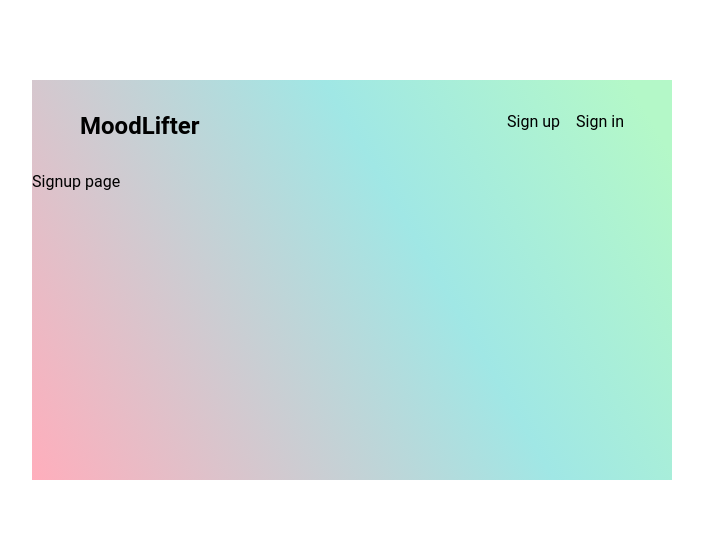
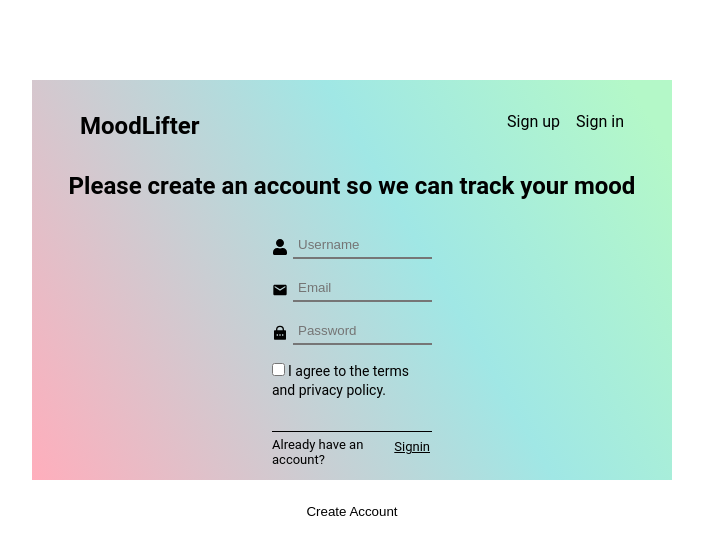
Before and after one commit to hannah68/MoodLifter, a React (Create React App) app: page /signup in a window 1280 px wide. Shown: the top 554 px of the page, without its empty margins (288-991 px from the left). Built offline with nearby package versions, Linux system fonts and the light colour scheme.

Commit message:
build UI for signup page

```diff
--- a/src/client/pages/Signup.tsx
+++ b/src/client/pages/Signup.tsx
@@ -1,15 +1,44 @@
 import React from "react";
+import { RiLockPasswordFill } from 'react-icons/ri';
+import { MdEmail } from 'react-icons/md';
+import { FaUser } from 'react-icons/fa';
+import { Link } from "react-router-dom";
+
+import '../styles/signup.css';
 
 export interface ISignupProps {}
 
 const Signup: React.FunctionComponent<ISignupProps> = (props) => {
 	return (
-    <>
-      <div>Signup page</div>
-    </>
-
-  );
+		<div className="signup-page">
+			<h2>Please create an account so we can track your mood</h2>
+			<form className="signup-form">
+				<div className="input-groups">
+					<label htmlFor="username"><FaUser/></label>
+					<input type="text" placeholder="Username" id="username"/>
+				</div>
+				<div className="input-groups">
+					<label htmlFor="email"><MdEmail/></label>
+					<input type="text" placeholder="Email" id="email"/>
+				</div>
+				<div className="input-groups">
+					<label htmlFor="password"><RiLockPasswordFill/></label>
+					<input type="text" placeholder="Password" id="password" />
+				</div>
+				<div>
+					<input type="checkbox" name="terms" required/>
+          <span className="terms">I agree to the terms and privacy policy.</span>
+				</div>
+        <div className="login-container">
+          <p className="signin-text">Already have an account?</p>
+          <Link to='/signin' className="signin-btn">Signin</Link>
+        </div>
+				<button type="submit" className="register-btn">
+					Create Account
+				</button>
+			</form>
+		</div>
+	);
 };
 
-
 export default Signup;
--- /dev/null
+++ b/src/client/styles/signup.css
@@ -0,0 +1,74 @@
+.signup-page{
+
+    display: flex;
+    flex-direction: column;
+    gap: 1rem;
+}
+
+.signup-page h2{
+    text-align: center;
+}
+
+.signup-form{
+    width: 30%;
+    /* background-color: var(--color-mint); */
+    display: flex;
+    flex-direction: column;
+    justify-content: center;
+    margin: 0 auto;
+    padding: 1rem;
+    gap: 1rem;
+}
+
+.input-groups{
+    display: flex;
+    align-items: flex-end;
+}
+
+.input-groups label{
+    padding-right: 5px;
+
+}
+
+.input-groups input{
+    width: 90%;
+    padding: 5px;
+    border-top: none;
+    border-left: none;
+    border-right: none;
+    outline: none;
+    background-color: transparent;
+}
+
+.terms{
+    font-size: 14px;
+    padding-left: 3px;
+}
+
+.login-container{
+    border-top: 1px solid #000;
+    font-size: 13px;
+    display: flex;
+    justify-content: space-between;
+    padding-top: 5px;
+    margin: 1rem 0;
+}
+
+.signin-btn{
+    cursor: pointer;
+    /* text-decoration: none; */
+    /* background-color: var(--color-yellow); */
+    /* background-color: #fff; */
+    padding: 2px;
+    border-radius: 4px;
+    color: #000;
+}
+
+.register-btn{
+    cursor: pointer;
+    outline: none;
+    background-color: #fff;
+    border: none;
+    padding: 5px;
+    border-radius: 4px;
+}
```
